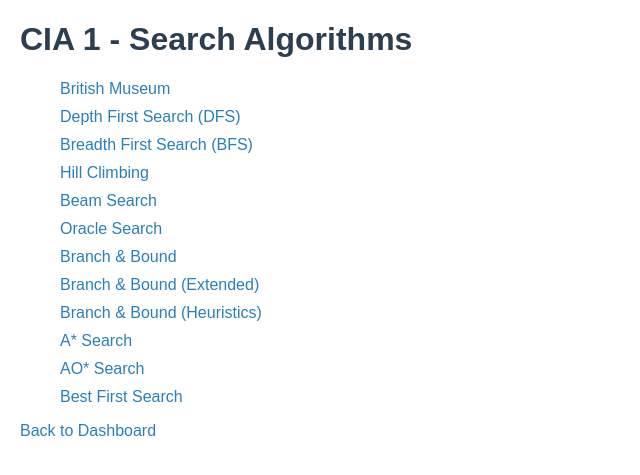
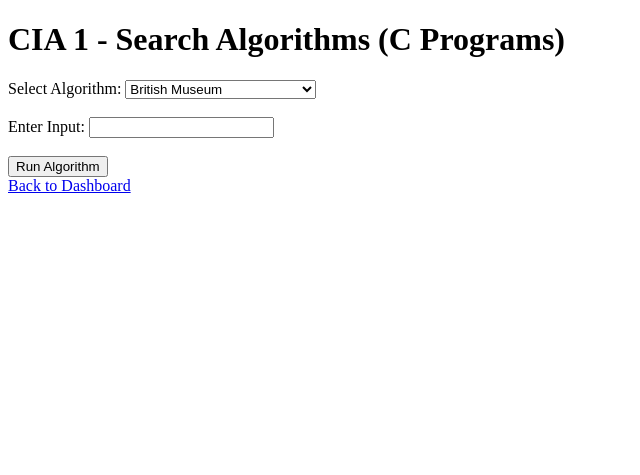
Before and after one commit to deepuzz11/ARTIFICIAL-INTELLIGENCE, a Flask app: page /cia1 in a window 1280 px wide. Shown: the top 475 px of the page, without its empty margins (0-640 px from the left). Run offline with Flask 3, Linux system fonts and the light colour scheme.

Commit message:
Updated GUI

```diff
--- a/app.py
+++ b/app.py
@@ -1,28 +1,64 @@
-from flask import Flask, render_template, send_file
+from flask import Flask, render_template, request
+import subprocess
+import os
 
 app = Flask(__name__)
 
-# Route for the main dashboard
+# Root directory for files
+ROOT_DIR = os.path.dirname(os.path.abspath(__file__))
+
+# Home Page - CIA Options
 @app.route('/')
 def index():
     return render_template('index.html')
 
-# Route for CIA 1 (Search Algorithms)
-@app.route('/cia1')
+# CIA 1 - Search Algorithms (C programs)
+@app.route('/cia1', methods=['GET', 'POST'])
 def cia1():
+    if request.method == 'POST':
+        algo = request.form['algorithm']
+        user_input = request.form['user_input']
+        output = run_c_algorithm(algo, user_input)
+        return render_template('cia1.html', output=output)
     return render_template('cia1.html')
 
-# Route for CIA 2 (Alpha-Beta Pruning and Min-Max)
-@app.route('/cia2')
+# CIA 2 - Alpha-Beta Pruning & Min-Max (Python programs)
+@app.route('/cia2', methods=['GET', 'POST'])
 def cia2():
+    if request.method == 'POST':
+        algo = request.form['algorithm']
+        user_input = request.form['user_input']
+        output = run_python_algorithm(algo, user_input)
+        return render_template('cia2.html', output=output)
     return render_template('cia2.html')
 
-# Route to serve specific files (C files or Python scripts)
-@app.route('/get_file/<filename>')
-def get_file(filename):
-    # Provide the correct path based on CIA 1 or CIA 2
-    path = f'files/{filename}'
-    return send_file(path, as_attachment=True)
+# Helper function to run C algorithms
+def run_c_algorithm(algo, user_input):
+    try:
+        # Define the path to the C file
+        file_path = os.path.join(ROOT_DIR, 'files', algo)
+
+        # Compile the C program
+        compile_cmd = f"gcc {file_path} -o {file_path}.out"
+        subprocess.run(compile_cmd, shell=True, check=True)
+
+        # Execute the compiled binary with user input
+        result = subprocess.run([f"{file_path}.out"], input=user_input, text=True, capture_output=True, check=True)
+        return result.stdout
+    except subprocess.CalledProcessError as e:
+        return f"Error: {e}"
+
+# Helper function to run Python algorithms
+def run_python_algorithm(algo, user_input):
+    try:
+        # Define the path to the Python file
+        file_path = os.path.join(ROOT_DIR, 'files', algo)
+
+        # Run the Python script with user input
+        result = subprocess.run(['python3', file_path], input=user_input, text=True, capture_output=True, check=True)
+        return result.stdout
+    except subprocess.CalledProcessError as e:
+        return f"Error: {e}"
 
 if __name__ == '__main__':
     app.run(debug=True)
--- a/templates/cia1.html
+++ b/templates/cia1.html
@@ -3,25 +3,45 @@
 <head>
     <meta charset="UTF-8">
     <meta name="viewport" content="width=device-width, initial-scale=1.0">
-    <title>CIA 1 - Search Algorithms</title>
-    <link rel="stylesheet" href="{{ url_for('static', filename='css/styles.css') }}">
+    <title>CIA 1 - Search Algorithms (C Programs)</title>
 </head>
 <body>
-    <h1>CIA 1 - Search Algorithms</h1>
-    <ul>
-        <li><a href="/get_file/1_british_museum_Search.c">British Museum</a></li>
-        <li><a href="/get_file/2_dfs.c">Depth First Search (DFS)</a></li>
-        <li><a href="/get_file/3_bfs.c">Breadth First Search (BFS)</a></li>
-        <li><a href="/get_file/4_hill_climbing.c">Hill Climbing</a></li>
-        <li><a href="/get_file/5_beam_search.c">Beam Search</a></li>
-        <li><a href="/get_file/6_oracle.c">Oracle Search</a></li>
-        <li><a href="/get_file/7_b&b.c">Branch & Bound</a></li>
-        <li><a href="/get_file/8_b&b_extended_list.c">Branch & Bound (Extended)</a></li>
-        <li><a href="/get_file/9_b&b_heuristics_estimates.c">Branch & Bound (Heuristics)</a></li>
-        <li><a href="/get_file/10_A_star.c">A* Search</a></li>
-        <li><a href="/get_file/11_A_O_star.c">AO* Search</a></li>
-        <li><a href="/get_file/12_best_first_search.c">Best First Search</a></li>
-    </ul>
+    <h1>CIA 1 - Search Algorithms (C Programs)</h1>
+
+    <form method="POST">
+        <label for="algorithm">Select Algorithm:</label>
+        <select name="algorithm" id="algorithm">
+            <option value="1_british_museum_S.c">British Museum</option>
+            <option value="2_dfs.c">Depth First Search (DFS)</option>
+            <option value="3_bfs.c">Breadth First Search (BFS)</option>
+            <option value="4_hill_climbing.c">Hill Climbing</option>
+            <option value="/get_file/1_british_museum_Search.c">British Museum</a></li>
+            <option value="/get_file/2_dfs.c">Depth First Search (DFS)</a></li>
+            <option value="/get_file/3_bfs.c">Breadth First Search (BFS)</a></li>
+            <option value="/get_file/4_hill_climbing.c">Hill Climbing</a></li>
+            <option value="/get_file/5_beam_search.c">Beam Search</a></li>
+            <option value="/get_file/6_oracle.c">Oracle Search</a></li>
+            <option value="/get_file/7_b&b.c">Branch & Bound</a></li>
+            <option value="/get_file/8_b&b_extended_list.c">Branch & Bound (Extended)</a></li>
+            <option value="/get_file/9_b&b_heuristics_estimates.c">Branch & Bound (Heuristics)</a></li>
+            <option value="/get_file/10_A_star.c">A* Search</a></li>
+            <option value="/get_file/11_A_O_star.c">AO* Search</a></li>
+            <option value="/get_file/12_best_first_search.c">Best First Search</a></li>
+        </select>
+        <br><br>
+
+        <label for="user_input">Enter Input:</label>
+        <input type="text" name="user_input" id="user_input" required>
+        <br><br>
+
+        <button type="submit">Run Algorithm</button>
+    </form>
+
+    {% if output %}
+    <h2>Output:</h2>
+    <pre>{{ output }}</pre>
+    {% endif %}
+
     <a href="/">Back to Dashboard</a>
 </body>
 </html>
--- a/templates/index.html
+++ b/templates/index.html
@@ -4,15 +4,14 @@
     <meta charset="UTF-8">
     <meta name="viewport" content="width=device-width, initial-scale=1.0">
     <title>Artificial Intelligence Dashboard</title>
-    <link rel="stylesheet" href="{{ url_for('static', filename='css/styles.css') }}">
 </head>
 <body>
     <h1>Artificial Intelligence Dashboard</h1>
     <div>
         <h2>Select CIA</h2>
         <ul>
-            <li><a href="{{ url_for('cia1') }}">CIA 1 - Search Algorithms</a></li>
-            <li><a href="{{ url_for('cia2') }}">CIA 2 - Alpha-Beta Pruning & Min-Max</a></li>
+            <li><a href="{{ url_for('cia1') }}">CIA 1 - Search Algorithms (C Programs)</a></li>
+            <li><a href="{{ url_for('cia2') }}">CIA 2 - Alpha-Beta Pruning & Min-Max (Python Programs)</a></li>
         </ul>
     </div>
 </body>
```
Also changed, not shown: templates/cia2.html (+23 -7 lines).
